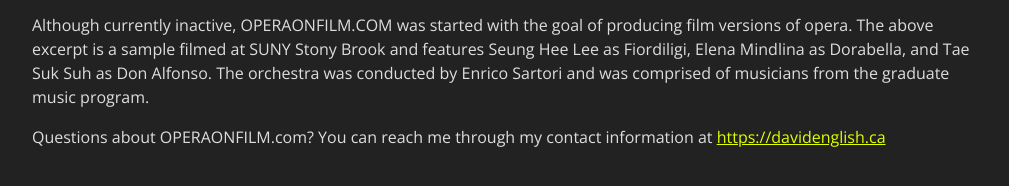
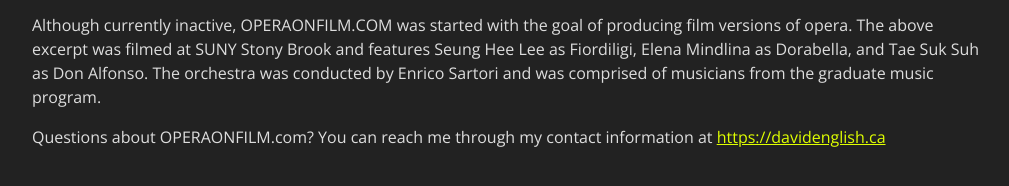
Before and after one commit to davidenglishmusic/opera_on_film, a plain HTML site: page index.html in a window 1280 px wide. Shown: the part 382-568 px from the top of the page, without its empty margins (128-1137 px from the left). Drawn offline with nearby package versions, Linux system fonts and the light colour scheme.

Commit message:
tweaks copy

```diff
--- a/index.html
+++ b/index.html
@@ -20,16 +20,11 @@
     </div>
     <div id="intro">
       <p>
-        Although currently inactive, OPERAONFILM.COM was started with the goal
-        of producing film versions of opera. The above excerpt is a sample filmed
-        at SUNY Stony Brook and features Seung Hee Lee as Fiordiligi, Elena
-        Mindlina as Dorabella, and Tae Suk Suh as Don Alfonso. The orchestra was
-        conducted by Enrico Sartori and was comprised of musicians from the
-        graduate music program.
+        Although currently inactive, OPERAONFILM.COM was started with the goal of producing film versions of opera. The above excerpt was filmed at SUNY Stony Brook and features Seung Hee Lee as Fiordiligi, Elena Mindlina as Dorabella, and Tae Suk Suh as Don
+        Alfonso. The orchestra was conducted by Enrico Sartori and was comprised of musicians from the graduate music program.
       </p>
       <p>
-        Questions about OPERAONFILM.com? You can reach me through my contact information
-        at <a href="https://davidenglish.ca" rel="nofollow">https://davidenglish.ca</a>
+        Questions about OPERAONFILM.com? You can reach me through my contact information at <a href="https://davidenglish.ca" rel="nofollow">https://davidenglish.ca</a>
       </p>
     </div>
   </section>
```
